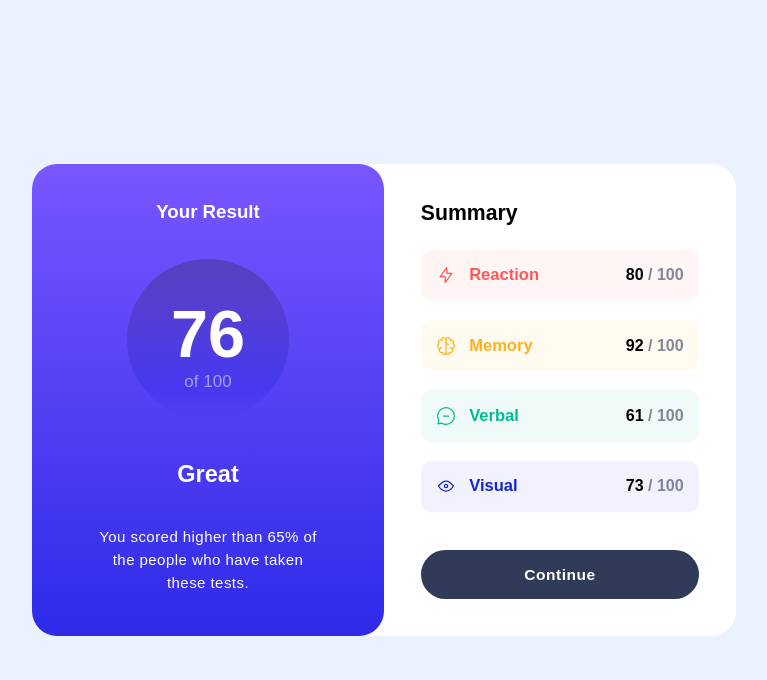
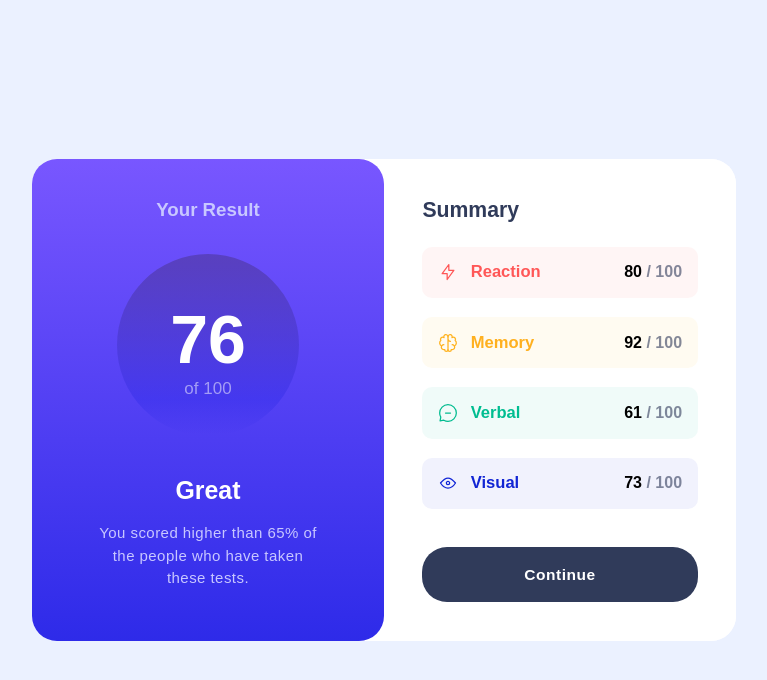
Before and after one commit to NorimNori/results-summary-component, a React (Vite) app: page / in a window 1280 px wide. Shown: the top 680 px of the page, without its empty margins (256-1023 px from the left). Built offline with nearby package versions, Linux system fonts and the light colour scheme.

Commit message:
style: retouch to make it more in line with the design

```diff
--- a/src/components/button/Button.scss
+++ b/src/components/button/Button.scss
@@ -3,7 +3,7 @@
 .summary__button {
     border: none;
     width: 100%;
-    padding: 1em;
+    padding: 1.2em;
     margin-top: clamp(0.4rem, 0.242rem + 0.676vw, 0.85rem);
     border-radius: 25px;
     font-size: clamp(0.8rem, 0.73rem + 0.3vw, 1rem);
--- a/src/components/result/Result.scss
+++ b/src/components/result/Result.scss
@@ -2,8 +2,9 @@
 @use '@/styles/mixins.scss';
 
 .result{
+    gap: 1em;
     line-height: 1.5;
-    padding: 1.5em 0 1.3em;
+    padding: 1.6em 0 1.8em;
     color: colors.$white;
     border-radius: 0 0 30px 30px;
     @include mixins.center-grid;
@@ -11,18 +12,21 @@
 
     &__title {
         font-size: clamp(1rem, 0.93rem + 0.3vw, 1.2rem);
+        color: colors.$lightLavender;
         font-weight: 800
     }
 
     &__label {
-        font-size: clamp(1.3rem, 1.23rem + 0.3vw, 1.5rem);
+        font-size: clamp(1.3rem, 1.194rem + 0.451vw, 1.6rem);
+        margin-bottom: -.6em;
         font-weight: 800;
     }
 
     &__description {
         text-align: center;
         font-size: clamp(0.87rem, 0.842rem + 0.12vw, 0.95rem);
-        font-weight: 500;
+        color: colors.$lightLavender;
+        font-weight: 00;
         letter-spacing: .03em;
         padding: .5em 4em;
     }
@@ -31,5 +35,9 @@
 @media (min-width: 1024px) {
     .result {
         border-radius: 25px;
+
+        &__label {
+            margin-bottom: -1.7em;
+        }
     }
   }
--- a/src/components/score/Score.scss
+++ b/src/components/score/Score.scss
@@ -9,7 +9,7 @@
     border-radius: 50%;
     font-size: clamp(0.85rem, 0.762rem + 0.376vw, 1.1rem);
     font-weight: 500;
-    margin: .55em 0;
+    margin: .5em 0;
     color: rgba(colors.$white, 50%);
     @include mixins.center-grid;
     background: linear-gradient(
@@ -20,7 +20,19 @@
 }
 
 .result__number {
-    font-size: clamp(4rem, 3.93rem + 0.3vw, 4.2rem);
+    font-size: clamp(4rem, 3.894rem + 0.451vw, 4.3rem);
     color: colors.$white;
-    margin-bottom: -.5em;
+    margin-bottom: -.2em;
 }
+
+@media (min-width: 1024px) {
+  .result__score {
+    width: 10.7em;
+    height: 10.7em;
+    margin: -.7em;
+  }
+
+  .result__number {
+    margin-bottom: -.7em;
+  }
+}
--- a/src/components/summary/Summary.scss
+++ b/src/components/summary/Summary.scss
@@ -11,6 +11,7 @@
 
     &__title {
         font-size: clamp(1.2rem, 1.147rem + 0.225vw, 1.35rem);
+        color: colors.$darkGrayBlue;
     }
 
     &__list {
@@ -27,11 +28,7 @@
 @media (min-width: 1024px) {
     .summary {
         border-radius: 0 25px 25px 0;
-        padding: 2.3em;
+        padding: 2.4em;
         justify-content: space-between;
-
-        &::before {
-            background-color: red;
-        }
     }
   }
```
